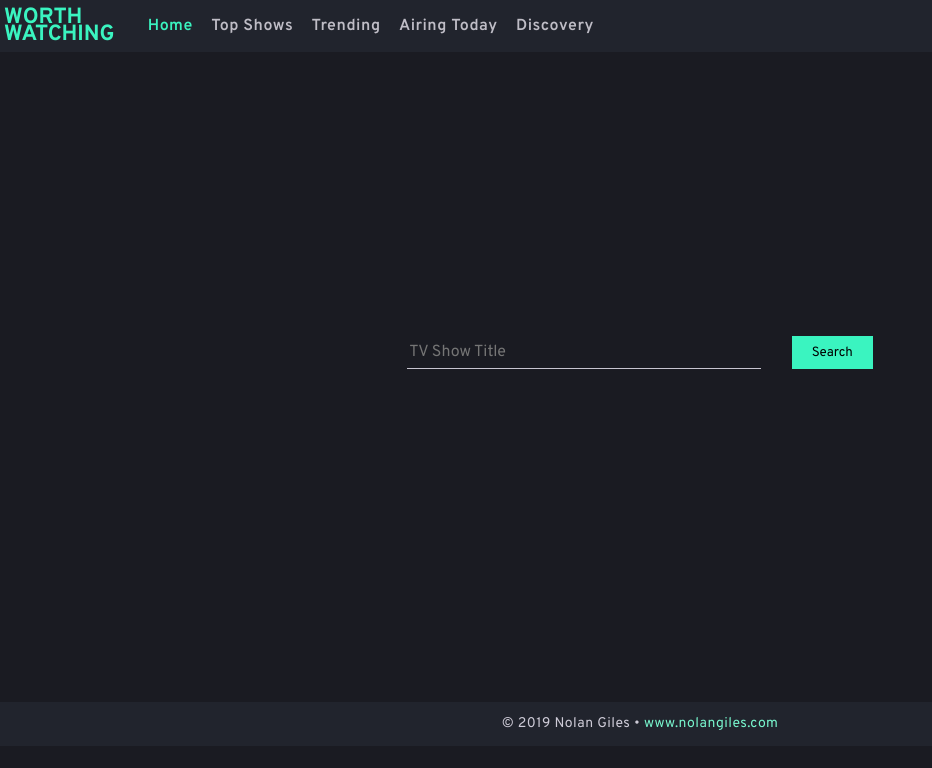
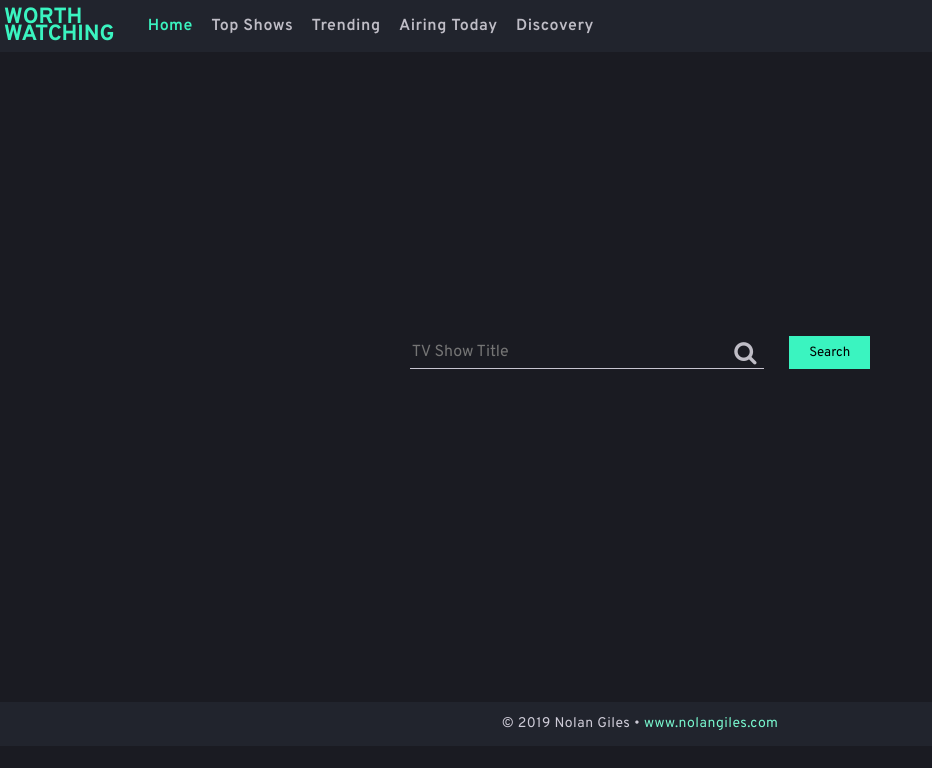
Before and after one commit to nolanGHUB/project_2, a React (Create React App) app in the folder worthwatching/: page /home in a window 1280 px wide. Shown: the top 768 px of the page, without its empty margins (0-932 px from the left). Built offline with nearby package versions, Linux system fonts and the light colour scheme; no server answers.

Commit message:
added a font-awesome magnifying glass icon

```diff
--- a/worthwatching/src/components/HomeSearch.js
+++ b/worthwatching/src/components/HomeSearch.js
@@ -2,11 +2,11 @@ import React from 'react'
 
 //react-router
 import { withRouter } from 'react-router-dom'
+import 'font-awesome/css/font-awesome.min.css';
 
 const HomeSearch = (props) => {
   return (
     <div className="home-search">
-
       <form
         onSubmit={props.searchSubmit}
         className="home-search-form"
@@ -20,13 +20,13 @@ const HomeSearch = (props) => {
           onChange={props.searchTextChange}
           className="search-input"
         />
-        {/* <Link to="/home/results"> */}
+        <div className="search-icon"><i className="fa fa-search"></i></div>
+
         <input
           type="submit"
           value="Search"
           className="search-button"
         />
-        {/* </Link> */}
       </form>
     </div>
   )
```
